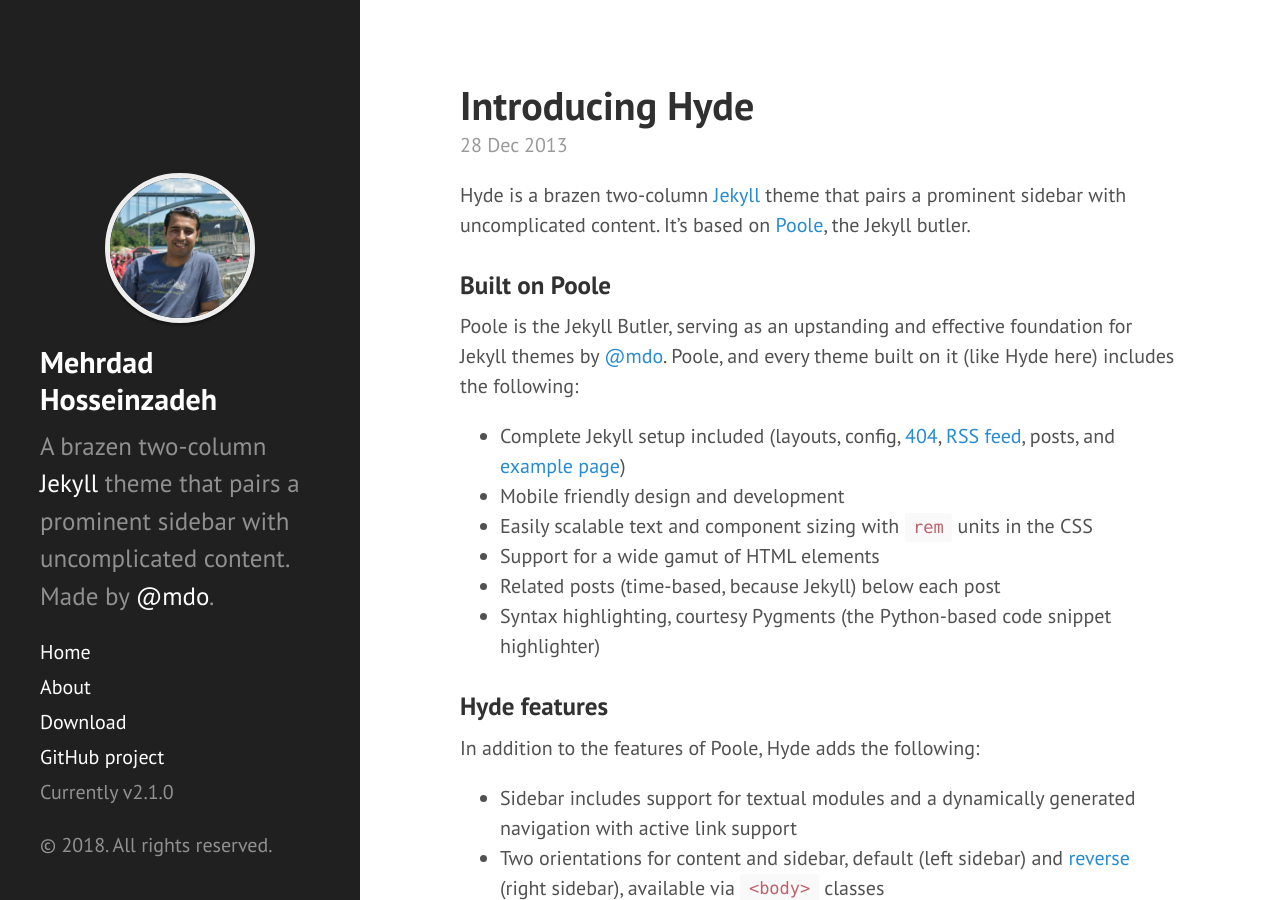
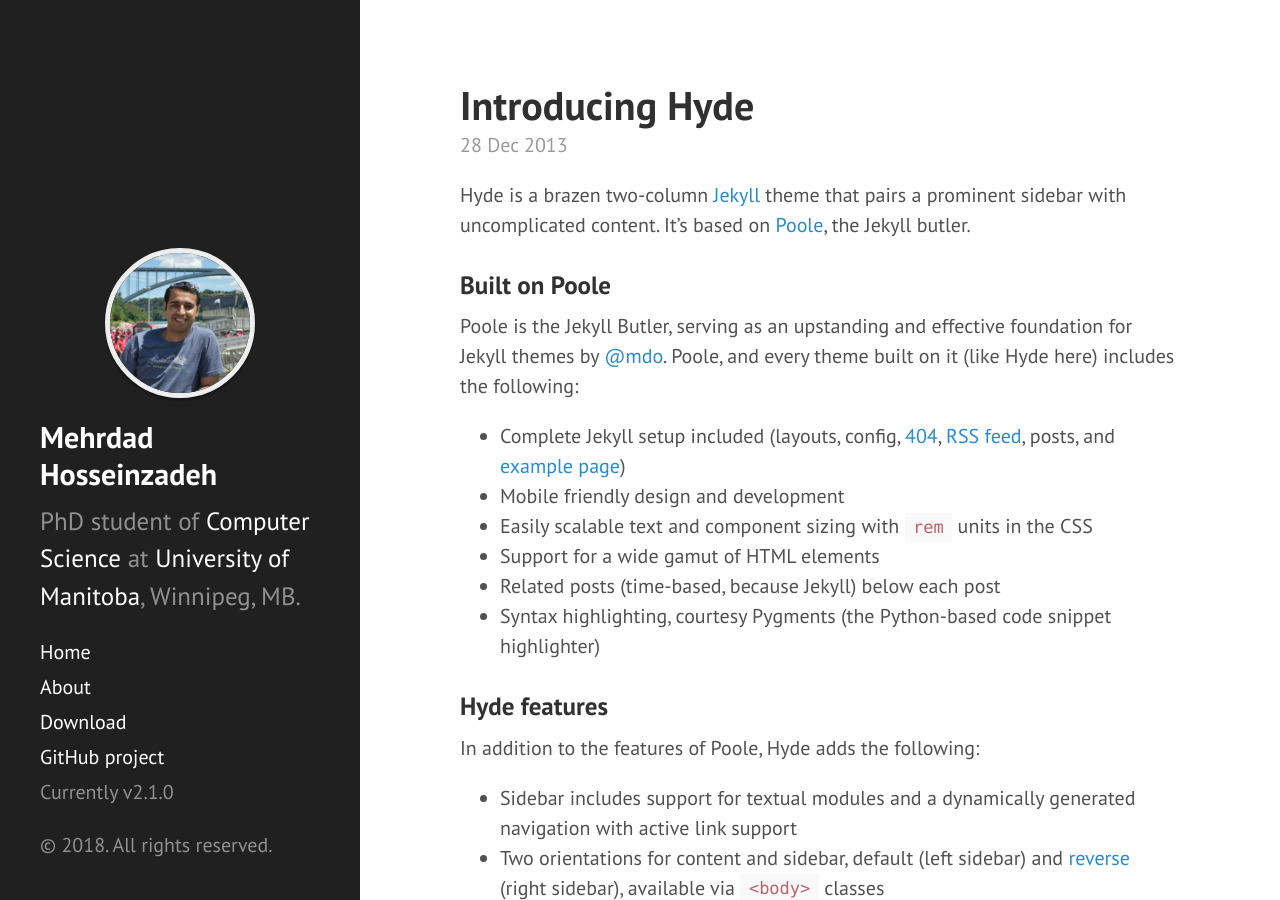
Before and after one commit to mehrdad-h/mehrdad-h.github.io, a Jekyll site: the page built from index.html, in a window 1280 px wide and 900 px high. Built offline with Jekyll 4.4.1, drawn with Linux system fonts in a browser that asks for light colours; Markdown is read by kramdown in place of the engine named in the settings; the list of posts is cut into pages by our own code.

Commit message:
Update _config.yml

```diff
--- a/_config.yml
+++ b/_config.yml
@@ -9,7 +9,8 @@
 # Setup
 title:            Mehrdad <br> Hosseinzadeh
 tagline:          'A Jekyll theme'
-description:      'A brazen two-column <a href="http://jekyllrb.com" target="_blank">Jekyll</a> theme that pairs a prominent sidebar with uncomplicated content. Made by <a href="https://twitter.com/mdo" target="_blank">@mdo</a>.'
+description:      'PhD student of <a href="http://cs.umanitoba.ca">Computer Science</a> at <a href="http://umanitoba.ca">University of Manitoba</a>, Winnipeg, MB. <br> <i class="fa fa-twitter-square" aria-hidden="true"></i> <i class="fa fa-linkedin-square" aria-hidden="true"></i> <i class="fa fa-envelope" aria-hidden="true"></i>'
+#'A brazen two-column <a href="http://jekyllrb.com" target="_blank">Jekyll</a> theme that pairs a prominent sidebar with uncomplicated content. Made by <a href="https://twitter.com/mdo" target="_blank">@mdo</a>.'
 url:              http://hyde.getpoole.com
 baseurl:          /
 
```
